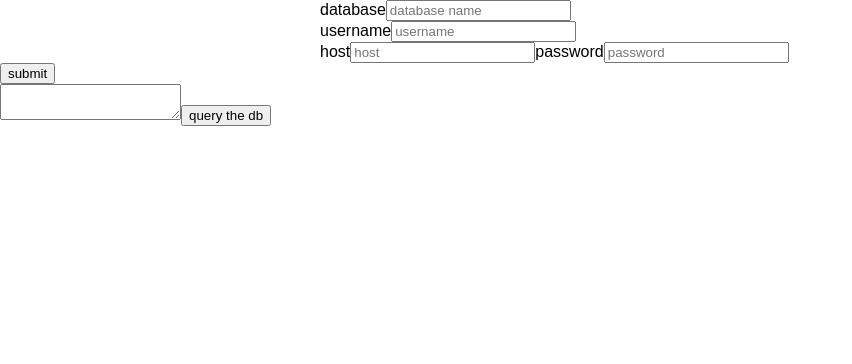
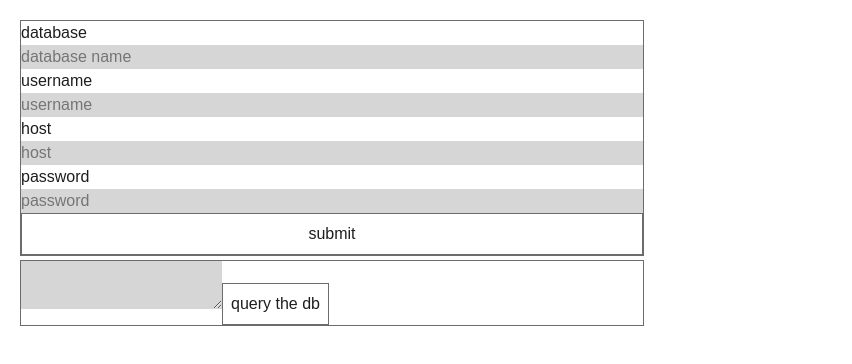
Before and after one commit to umamiMike/db-compare, a React (Create React App) app in the folder react-client/: page / in a window 1280 px wide. Shown: the top 364 px of the page, without its empty margins (0-852 px from the left). Built offline with nearby package versions, Linux system fonts and the light colour scheme.

Commit message:
adds more logical styling to current forms, still ugly as hell

```diff
--- a/react-client/src/App.css
+++ b/react-client/src/App.css
@@ -33,16 +33,16 @@ form {
 }
 
 .queryinput {
-  background: rgb(240, 240, 240);
-  font-family: inherit;
-  margin: 16px;
-  padding: 16px;
+   /* background: rgb(240, 240, 240); */
+   /* font-family: inherit; */
+   /* margin: 16px; */
+   /* padding: 16px; */
 }
 .header {
-  padding: 16px;
-  margin: -1px;
-  border: 1px;
-  border-color: black;
+   /* padding: 16px; */
+   /* margin: -1px; */
+   /* border: 1px; */
+   /* border-color: black; */
 }
 .field-checklist .wrapper {
 }
--- a/react-client/src/App.tsx
+++ b/react-client/src/App.tsx
@@ -1,5 +1,7 @@
 import React, { useState } from 'react';
-import './App.css';
+
+import './css/reset.css';
+ /* import './App.css'; */
 import DatasourceCredentialsForm from './DatasourceCredentialsForm';
 import TextArea from './TextArea';
 
@@ -74,8 +76,9 @@ export default function App() {
   };
 
   return (
-    <div className='App'>
+    <div className='main'>
       <DatasourceCredentialsForm creds={initCreds} onSubmit={handleSubmit} />
+      <form>
       <TextArea name='query' onChange={e => setQuery(e.target.value)} />
       <button
         onClick={() => {
@@ -85,7 +88,7 @@ export default function App() {
         {' '}
         query the db
       </button>
-
+      </form>
       <h1>{query}</h1>
     </div>
   );
--- a/react-client/src/DatasourceCredentialsForm.tsx
+++ b/react-client/src/DatasourceCredentialsForm.tsx
@@ -13,7 +13,7 @@ export default function DatasourceCredentialsForm(props: Props) {
   const [formdata, setFormData] = useState(creds);
 
   return (
-    <div>
+    <div className="ds-select">
       <form>
         <label>database</label>
         <input
@@ -24,7 +24,6 @@ export default function DatasourceCredentialsForm(props: Props) {
             setFormData(formdata);
           }}
         />
-        <br />
         <label>username</label>
         <input
           type='text'
@@ -34,7 +33,6 @@ export default function DatasourceCredentialsForm(props: Props) {
             setFormData(formdata);
           }}
         />
-        <br />
         <label>host</label>
         <input
           type='text'
@@ -53,7 +51,6 @@ export default function DatasourceCredentialsForm(props: Props) {
             setFormData(formdata);
           }}
         />
-      </form>
       <button
         onClick={() => {
           submitFormData(formdata);
@@ -62,6 +59,7 @@ export default function DatasourceCredentialsForm(props: Props) {
         {' '}
         submit
       </button>
+      </form>
     </div>
   );
 }
--- /dev/null
+++ b/react-client/src/css/reset.css
@@ -0,0 +1,271 @@
+:root {
+  --gap: 16px;
+  --content-gap: 8px;
+  --nav-width: 1280px;
+  --main-width: 1280px;
+  --header-height: 60px;
+  --footer-height: 60px;
+  --radius: 8px;
+  --theme: rgb(255, 255, 255);
+  --entry: rgb(255, 255, 255);
+  --primary: rgb(30, 30, 30);
+  --secondary: rgb(108, 108, 108);
+  --tertiary: rgb(214, 214, 214);
+  --content: rgb(31, 31, 31);
+  --hljs-bg: rgb(28, 29, 33);
+  --code-bg: rgb(245, 245, 245);
+  --border: rgb(238, 238, 238);
+}
+
+.dark {
+  --theme: rgb(37, 37, 41);
+  --entry: rgb(46, 46, 51);
+  --primary: rgb(218, 218, 219);
+  --secondary: rgb(155, 156, 157);
+  --tertiary: rgb(65, 66, 68);
+  --content: rgb(196, 196, 197);
+  --hljs-bg: rgb(46, 46, 51);
+  --code-bg: rgb(55, 56, 62);
+  --border: rgb(51, 51, 51);
+}
+
+*,
+::after,
+::before {
+  box-sizing: border-box;
+}
+
+html {
+  -webkit-tap-highlight-color: transparent;
+  overflow-y: scroll;
+}
+
+a,
+button,
+body,
+h1,
+h2,
+h3,
+h4,
+h5,
+h6 {
+  color: var(--primary);
+}
+
+body {
+  font-family: -apple-system, BlinkMacSystemFont, 'Segoe UI', Roboto, Oxygen, Ubuntu, Cantarell, 'Open Sans', 'Helvetica Neue', sans-serif;
+  font-size: 16px;
+  line-height: 1.5em;
+  word-break: break-word;
+  background: var(--theme);
+}
+
+article,
+aside,
+figcaption,
+figure,
+footer,
+header,
+hgroup,
+main,
+nav,
+section,
+table {
+  display: block;
+}
+
+h1,
+h2,
+h3,
+h4,
+h5,
+h6 {
+  line-height: 1.2;
+}
+
+h1,
+h2,
+h3,
+h4,
+h5,
+h6,
+p {
+  margin-top: 0;
+  margin-bottom: 0;
+}
+
+ul {
+  padding: 0;
+}
+
+a {
+  text-decoration: none;
+}
+
+body,
+figure,
+ul {
+  margin: 0;
+}
+
+table {
+  width: 100%;
+  border-collapse: collapse;
+  border-spacing: 0;
+  overflow-x: auto;
+  word-break: keep-all;
+}
+
+button,
+input,
+textarea {
+  padding: 0;
+  font: inherit;
+  background: 0 0;
+  border: 0;
+}
+
+input,
+textarea {
+  background: var(--tertiary);
+  /* outline: 0; */
+}
+
+button,
+input[type='button'],
+input[type='submit'] {
+  cursor: pointer;
+}
+
+input:-webkit-autofill,
+textarea:-webkit-autofill {
+  box-shadow: 0 0 0 50px var(--theme) inset;
+}
+
+img {
+  display: block;
+  max-width: 100%;
+}
+
+::-webkit-scrollbar-track {
+  background: 0 0;
+}
+
+.list:not(.dark)::-webkit-scrollbar-track {
+  background: var(--code-bg);
+}
+
+::-webkit-scrollbar-thumb {
+  background: var(--tertiary);
+  border: 5px solid var(--theme);
+  border-radius: var(--radius);
+}
+
+.list:not(.dark)::-webkit-scrollbar-thumb {
+  border: 5px solid var(--code-bg);
+}
+
+::-webkit-scrollbar-thumb:hover {
+  background: var(--secondary);
+}
+
+ /* ======= custom ======== */
+
+
+.main button {
+  padding: 0.5em;
+  border: 1px solid var(--secondary);
+}
+
+.main form {
+
+  border: 1px solid var(--secondary);
+
+  margin: 4px;
+}
+
+.ds-select {
+
+ /* width: 400px; */
+}
+.ds-select * {display: block;}
+.ds-select form {
+  display: flex;
+  flex-direction: column;
+}
+
+
+
+
+
+
+
+
+
+@media screen and (max-width: 768px) {
+  /* theme-vars */
+  :root {
+    --gap: 14px;
+  }
+
+  /* profile-mode */
+  .profile img {
+    transform: scale(0.85);
+  }
+
+  /* post-entry */
+  .first-entry {
+    min-height: 260px;
+  }
+
+  /* archive */
+  .archive-month {
+    flex-direction: column;
+  }
+
+  .archive-year {
+    margin-top: 20px;
+  }
+
+  /* footer */
+  .footer {
+    padding: calc((var(--footer-height) - var(--gap) - 10px) / 2) var(--gap);
+  }
+}
+
+
+@media screen and (min-width: 768px) {
+  /* reset */
+  ::-webkit-scrollbar {
+    width: 19px;
+    height: 11px;
+  }
+}
+
+/* footer */
+@media screen and (max-width: 900px) {
+  .list .top-link {
+    transform: translateY(-5rem);
+  }
+}
+
+@media (prefers-reduced-motion) {
+  /* terms; profile-mode; post-single; post-entry; post-entry; search; search */
+  .terms-tags a:active,
+  .button:active,
+  .share-buttons svg:active,
+  .post-entry:active,
+  .top-link,
+  #searchResults .focus,
+  #searchResults li:active {
+    transform: none;
+  }
+}
+
+.main {
+  position: relative;
+  min-height: calc(100vh - var(--header-height) - var(--footer-height));
+  max-width: var(--main-width);
+   /* margin: auto; */
+  padding: var(--gap);
+}
--- a/react-client/src/serviceWorker.ts
+++ b/react-client/src/serviceWorker.ts
@@ -44,7 +44,7 @@ export function register(config?: Config) {
         // Add some additional logging to localhost, pointing developers to the
         // service worker/PWA documentation.
         navigator.serviceWorker.ready.then(() => {
-          console.log('This web app is being served cache-first by a service ' + 'worker. To learn more, visit https://bit.ly/CRA-PWA');
+          console.log('This web app is being served cache-first by a service worker. To learn more, visit https://bit.ly/CRA-PWA');
         });
       } else {
         // Is not localhost. Just register service worker
@@ -70,7 +70,7 @@ function registerValidSW(swUrl: string, config?: Config) {
               // but the previous service worker will still serve the older
               // content until all client tabs are closed.
               console.log(
-                'New content is available and will be used when all ' + 'tabs for this page are closed. See https://bit.ly/CRA-PWA.',
+                'New content is available and will be used when all tabs for this page are closed. See https://bit.ly/CRA-PWA.',
               );
 
               // Execute callback
```
